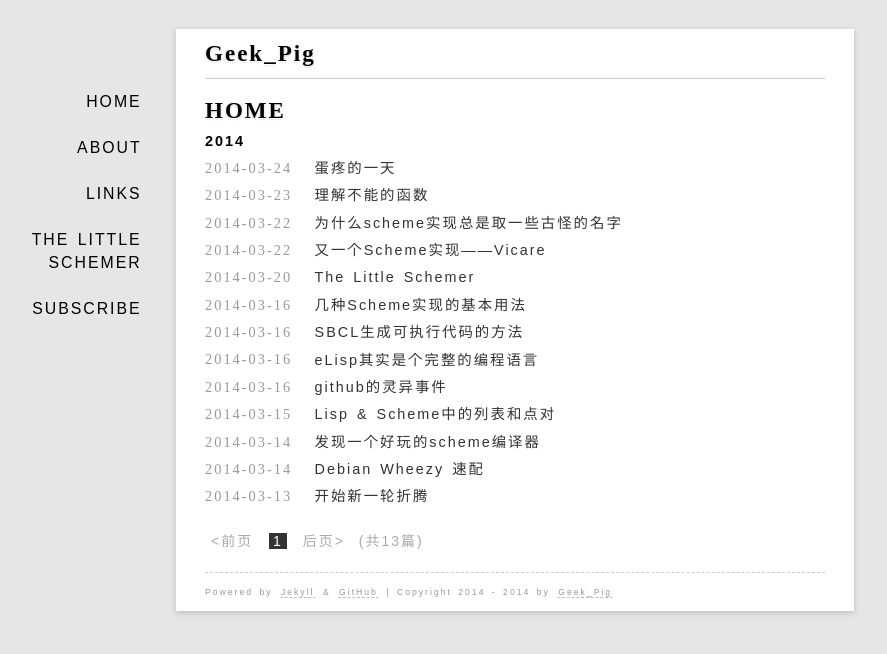
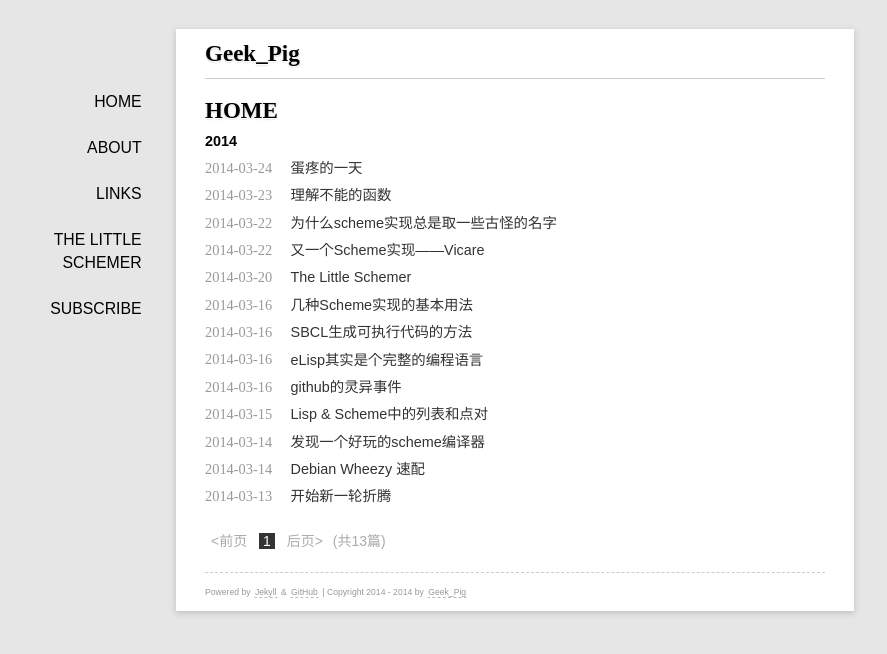
Before and after one commit to rhuichao/uternet.github.io, a Jekyll site: the page built from index.html, in a window 1280 px wide. Shown: the top 654 px of the page, without its empty margins (125-1012 px from the left). Built offline with Jekyll 4.4.1, drawn with Linux system fonts in a browser that asks for light colours; some web fonts are replaced; Markdown is read by kramdown in place of the engine named in the settings; the list of posts is cut into pages by our own code.

Commit message:
new document posted

```diff
--- a/media/css/style.css
+++ b/media/css/style.css
@@ -4,8 +4,8 @@
 
 body{
     font-size:0.9em;
-    word-spacing:2px;
-    letter-spacing :2px;
+    /*word-spacing:2px;
+    letter-spacing :2px;*/
     margin-left:auto;
     margin-right:auto;
     font-family:"Hiragino Sans GB","Microsoft YaHei","WenQianYi Micro Hei",sans-serif;
```
